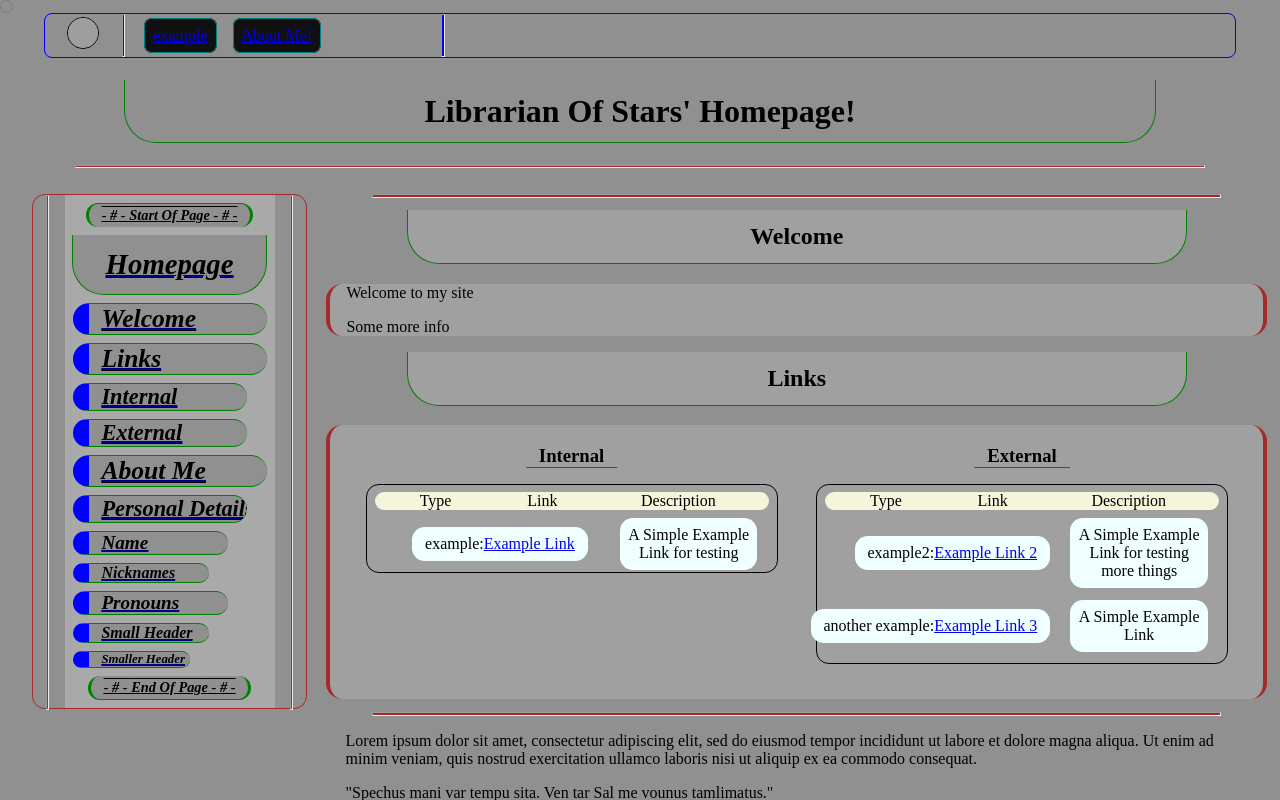
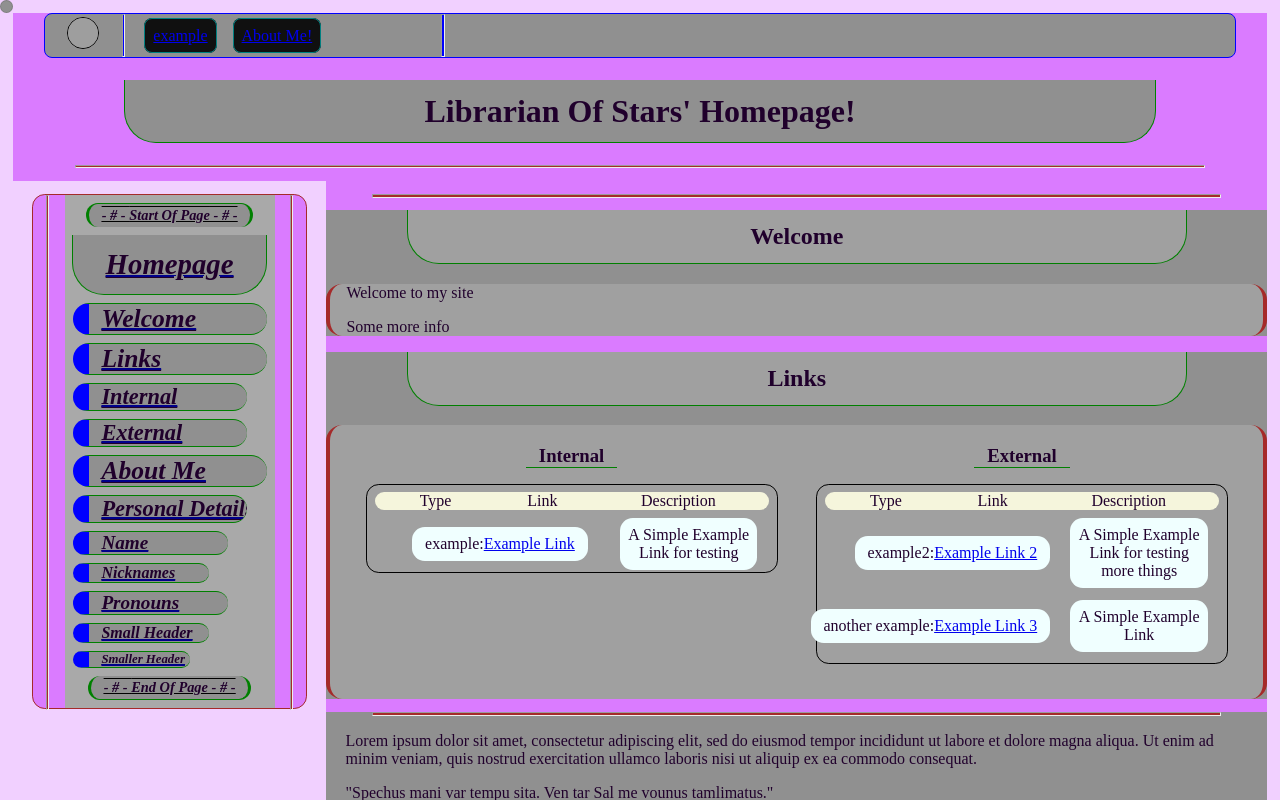
Before and after one commit to librarianofstars-ca-org/website, a Next.js app: page / in a window 1280 px wide. Shown: the top 800 px of the page. Built offline with nearby package versions, Linux system fonts and the light colour scheme; grey boxes are pictures that could not be loaded.

Commit message:
feat: site colors

```diff
--- a/styles/base.css
+++ b/styles/base.css
@@ -22,9 +22,15 @@ html.style-root {
     --size-hg: calc(var(--size-md) * 2.0);
 
     /* Color Pallette (Dark) */
-    /* --color-<path>-(back, main, text, accent, highlight ) */
+    /* --color-<path>-(back, main, accent, highlight, text ) */
+    /* Generaly want to have lightness value decrease as properties go on */
     /* Reused - path 'meta' */
     /* Site - path 'site' */
+    --color-site-back: var(--color-purple-95);
+    --color-site-main: var(--color-purple-80);
+    --color-site-accent: var(--color-purple-70);
+    --color-site-highlight: var(--color-purple-40);
+    --color-site-text: var(--color-purple-10);
     /* Raised Elements - path 'section' */
     /* - Header - path 'head' */
     /* - Sidebar - path 'side' */
@@ -36,9 +42,15 @@ html.style-root {
 @media (prefers-color-scheme:light) {
     html.style-root {
         /* Color Pallette (Light) */
-        /* --color-<path>-(back, main, text, accent, highlight ) */
+        /* --color-<path>-(back, main, accent, highlight, text ) */
+        /* Generaly want to have lightness value increase as properties go on */
         /* Reused - path 'meta' */
         /* Site - path 'site' */
+        --color-site-back: var(--color-purple-05);
+        --color-site-main: var(--color-purple-20);
+        --color-site-accent: var(--color-purple-30);
+        --color-site-highlight: var(--color-purple-60);
+        --color-site-text: var(--color-purple-90);
         /* Raised Elements - path 'section' */
         /* - Header - path 'head' */
         /* - Sidebar - path 'side' */
--- a/styles/components/page_structure/shared.css
+++ b/styles/components/page_structure/shared.css
@@ -0,0 +1,8 @@
+body {
+    background-color: var(--color-site-back);
+    color: var(--color-site-text);
+}
+body > div {
+    background-color: var(--color-site-main);
+    outline-color: var(--color-site-accent);
+}
```
